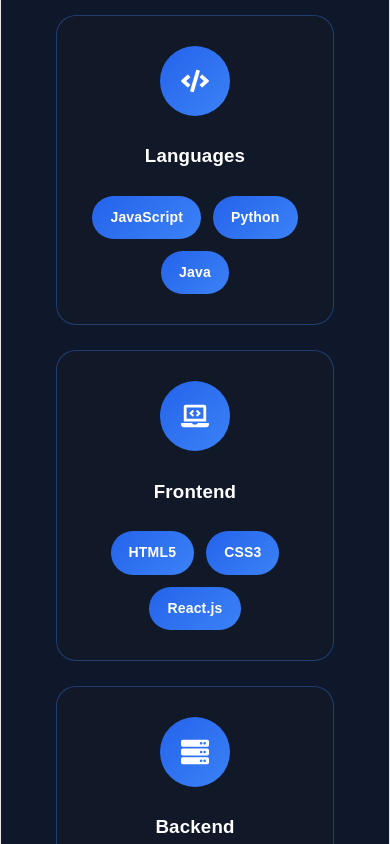
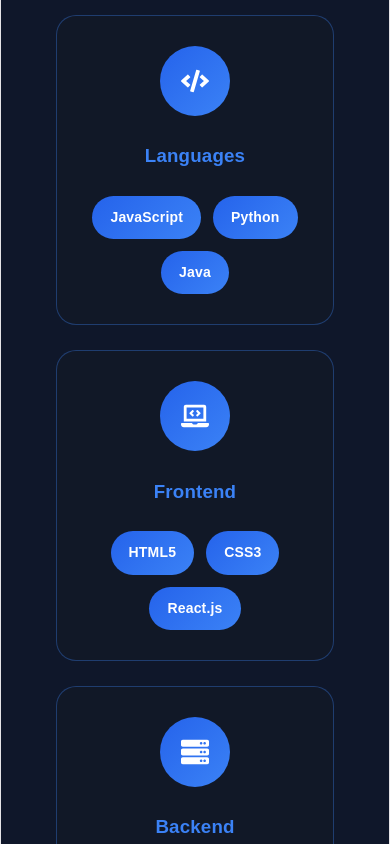
Before and after one commit to lekkalakiran-22/portfolio, a React (Vite) app: page / in a window 390 px wide. Shown: the part 2640-3484 px from the top of the page. Built offline with nearby package versions, Linux system fonts and the light colour scheme.

Commit message:
update portfolio ui

```diff
--- a/src/App.css
+++ b/src/App.css
@@ -217,7 +217,7 @@
 }
 /* NAVBAR */
 @media (max-width:768px){
-    section h2{
+    section h2,h3{
         color:#3b82f6;
     }
 }
```
